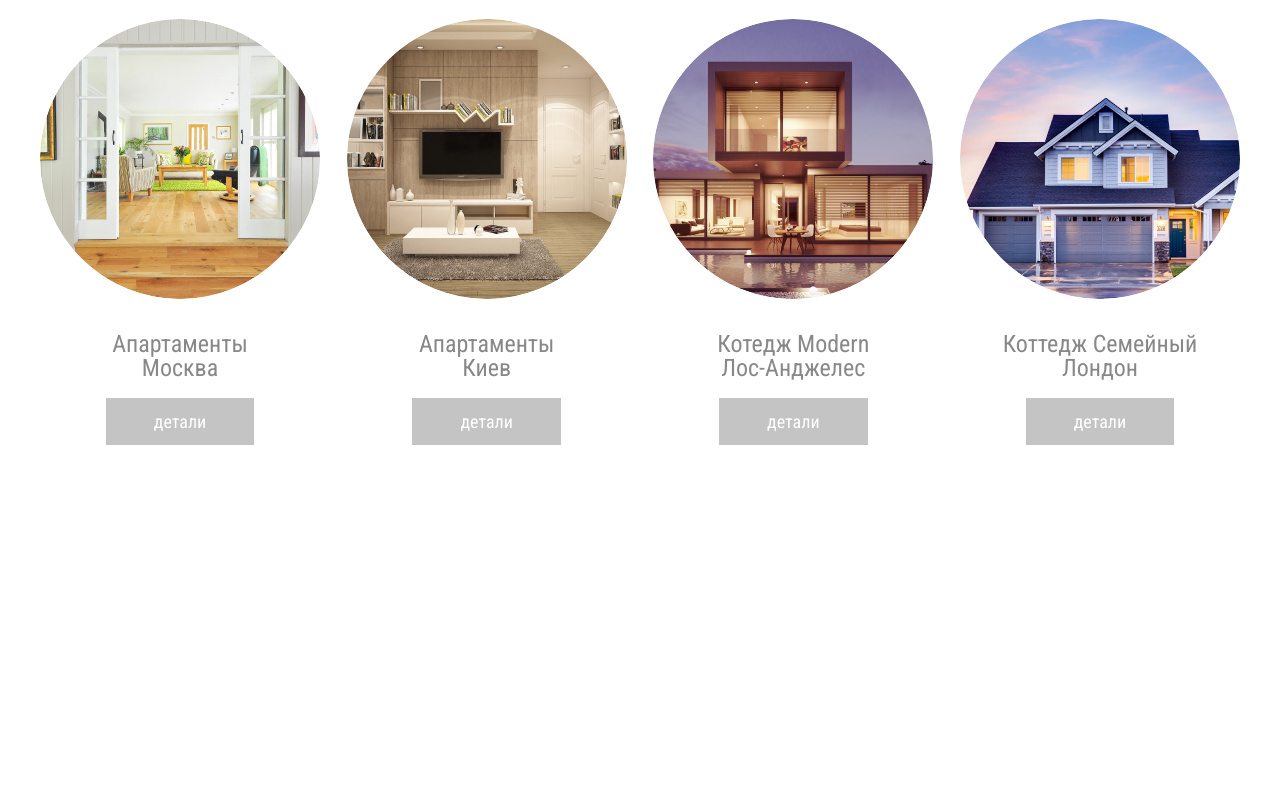
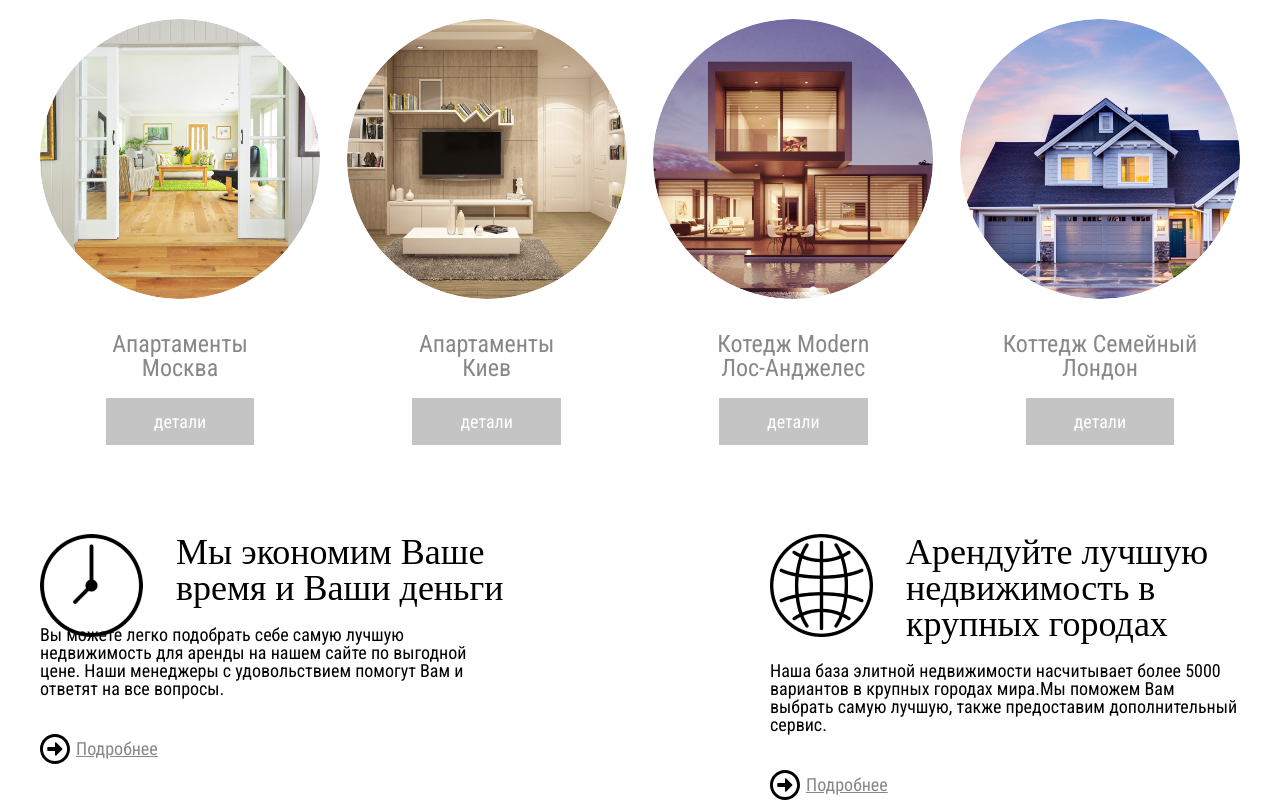
Before and after one commit to NatalyCoding/2rent, a plain HTML site: page index.html in a window 1280 px wide. Shown: the part 1389-2189 px from the top of the page. Before the commit the page ends 1923 px from the top, so only its background shows below. Drawn offline with nearby package versions, Linux system fonts and the light colour scheme.

Commit message:
feat: section reasons desktop version

```diff
--- a/css/style.css
+++ b/css/style.css
@@ -207,6 +207,65 @@ button {
     background: #000000;
 }
 
+.reason__inner {
+    display: flex;
+    justify-content: space-between;
+}
+
+.reason__item {
+    width: 470px;
+}
+
+.reason__title {
+    font-family: 'PT Serif', serif;
+    font-weight: 400;
+    font-size: 36px;
+    line-height: 36px;
+    color: #000000;
+    margin-bottom: 20px;
+    padding-left: 136px;
+    position: relative;
+}
+
+.reason__title::before {
+    content: "";
+    position: absolute;
+    top: 0;
+    left: 0;
+    width: 103px;
+    height: 103px;
+}
+
+.reason__title--icon-1::before {
+    background-image: url(../images/clock-icon.png);
+}
+
+.reason__title--icon-2::before {
+    background-image: url(../images/word-icon.png);
+}
+
+.reason__text {
+    color: #000000;
+    margin-bottom: 42px;
+}
+
+.reason__link {
+    color: #888888;
+    text-decoration: underline;
+    padding-left: 36px;
+    position: relative;
+}
+
+.reason__link::before {
+    content: "";
+    position: absolute;
+    background: url(../images/arrow-black.svg);
+    width: 30px;
+    height: 30px;
+    left: 0;
+    top: -4px;
+}
+
 @media (max-width: 1220px) {
     .popular__item {
         width: 50%;
--- a/index.html
+++ b/index.html
@@ -71,10 +71,27 @@
             </div>
         </section>
 
+        <section class="reason">
+            <div class="container">
+                <div class="reason__inner">
+                    <div class="reason__item">
+                        <h4 class="reason__title reason__title--icon-1">Мы экономим Ваше время и Ваши деньги</h4>
+                        <p class="reason__text"> Вы можете легко подобрать себе самую лучшую недвижимость для аренды на нашем сайте по выгодной цене. Наши менеджеры с удовольствием помогут Вам и ответят на все вопросы.</p>
+                        <a class="reason__link" href="#">Подробнее</a>
+                    </div>
+                    <div class="reason__item">
+                        <h4 class="reason__title reason__title--icon-2">Арендуйте лучшую недвижимость в крупных городах</h4>
+                        <p class="reason__text">Наша база элитной недвижимости насчитывает более 5000 вариантов в крупных городах мира.Мы поможем Вам выбрать самую лучшую, также предоставим дополнительный сервис.</p>
+                        <a class="reason__link" href="#">Подробнее</a>
+                    </div>
+                </div>
+            </div>
+        </section>
+
     </main>
-    <script src="https://ajax.googleapis.com/ajax/libs/jquery/3.4.1/jquery.min.js"></script>
-    <script src="js/slick.min.js"></script>
-    <script src="js/main.js"></script>
+    <script src="https://ajax.googleapis.com/ajax/libs/jquery/3.4.1/jquery.min.js "></script>
+    <script src="js/slick.min.js "></script>
+    <script src="js/main.js "></script>
 </body>
 
 </html>
```
Also changed, not shown: images/arrow-black.svg (added), images/clock-icon.png (added), images/word-icon.png (added).
